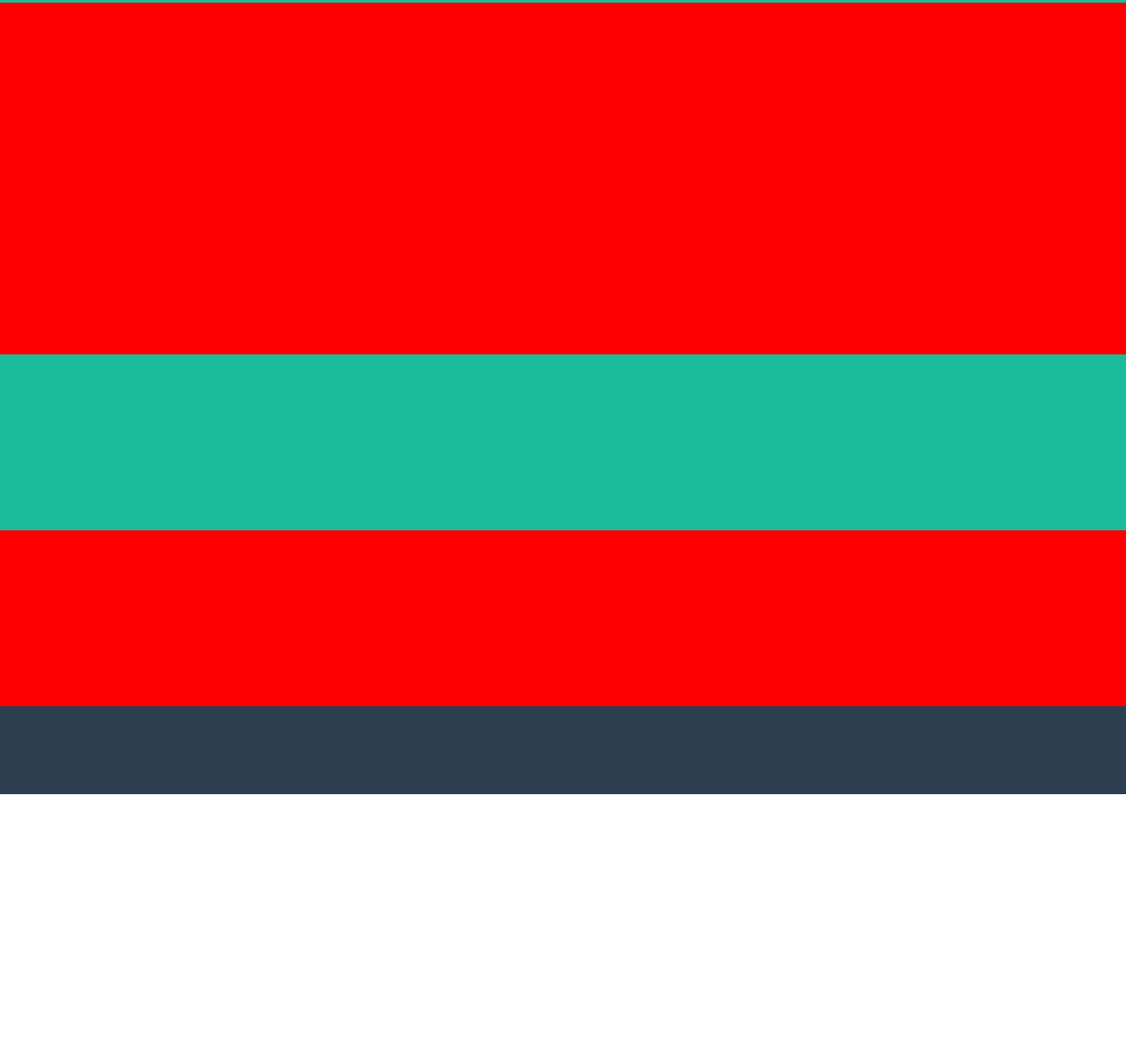
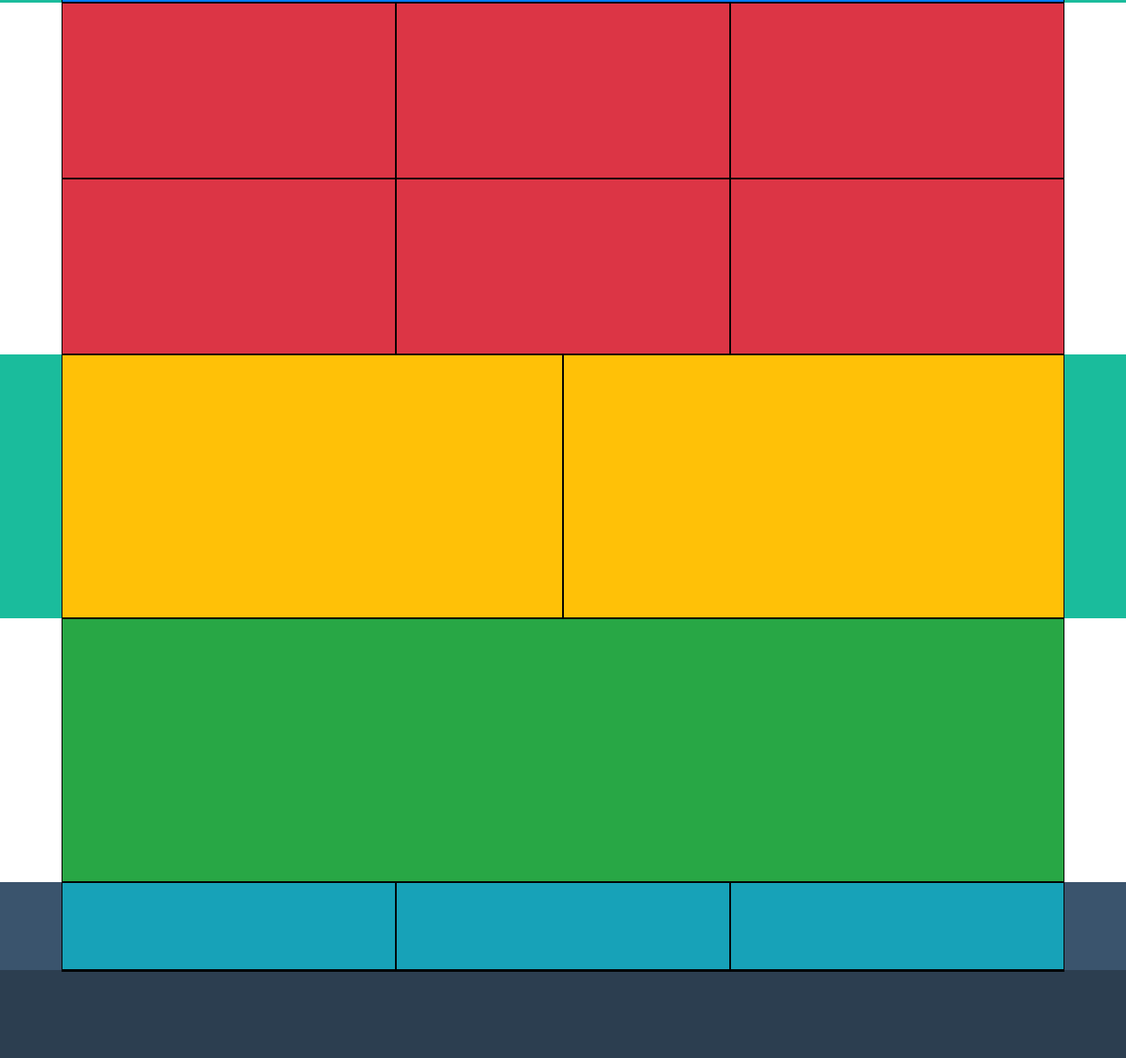
Before and after one commit to Stefania9797/html-css-bootstrap-freelancer, a plain HTML site: page index.html in a window 1280 px wide. Shown: the part 367-1570 px from the top of the page at 88% size. Before the commit the page ends 1270 px from the top, so only its background shows below. Drawn offline with nearby package versions, Linux system fonts and the light colour scheme.

Commit message:
copmlete structure

```diff
--- a/assets/style.css
+++ b/assets/style.css
@@ -8,27 +8,51 @@
 
 /* footer */
 /* footer:#3A546D */
+[class*="col"]{
+    border: 1px solid black;
+}
+.bg_dark{
+    background-color:#2C3E50;
+}
+.bg_green{
+    background-color:#1ABC9C ;
+}
+.bg_blue{
+    background-color: #3A546D;
+}
 nav{
-    background-color:#2C3E50;
+    height: 70px;
+}
+nav .col{
     height: 70px;
 }
 header{
-    background-color:#1ABC9C ;
+    height: 300px;
+}
+header .col{
     height: 300px;
 }
 .portfolio{
-    background-color: red;
     height: 400px;
 }
-.about{
-    background-color:#1ABC9C ;
+.portfolio .row div{
     height: 200px;
 }
-.contact{
-    background-color: red;
+.about{
+    height: 300px;
+}
+.about .col-md-6 , .about .col-lg-6 ,.about-col-sm-12{
+    height: 300px;
+}
+.contact , .contact .col{
+    height: 300px;
+}
+footer{
     height: 200px;
 }
-footer{
-    background-color:#2C3E50;
+.top , .bottom{
     height: 100px;
 }
+.top .row div{
+    height: 100px;
+}
--- a/index.html
+++ b/index.html
@@ -12,20 +12,20 @@
 </head>
 <body>
     <!-- Nav bar -->
-    <nav>
+    <nav class="bg_dark">
         <div class="container">
             <div class="row">
-                <div class="col-lg-3"></div>
-                <div class="col-lg-9"></div>
+                <div class="col bg-secondary"></div>
+                <div class="col bg-secondary"></div>
             </div>
         </div>
     </nav>
     <!-- / Nav bar -->
     <!-- Header -->
-    <header>
+    <header class="bg_green">
         <div class="container">
             <div class="row">
-                <div class="col-lg-12"></div>
+                <div class="col bg-primary"></div>
             </div>
         </div>
     </header>
@@ -34,24 +34,57 @@
     <main>
         <!-- Portfolio -->
         <section class="portfolio">
-
+            <div class="container">
+                <div class="row">
+                    <div class="col-lg-4 bg-danger col-md-6"></div>
+                    <div class="col-lg-4 bg-danger col-md-6"></div>
+                    <div class="col-lg-4 bg-danger col-md-6"></div>
+                    <div class="col-lg-4 bg-danger col-md-6"></div>
+                    <div class="col-lg-4 bg-danger col-md-6"></div>
+                    <div class="col-lg-4 bg-danger col-md-6"></div>
+                </div>
+            </div>
         </section>
         <!-- / Portfolio -->
         <!-- About -->
-        <section class="about">
-
+        <section class="about bg_green">
+            <div class="container">
+                <div class="row">
+                    <div class="col-lg-6 col-md-6 col-sm-12 bg-warning"></div>
+                    <div class="col-lg-6 col-md-6 col-sm-12 bg-warning"></div>
+                </div>
+            </div>
         </section>
         <!-- / About -->
         <!-- Contact me -->
         <section class="contact">
-
+            <div class="container">
+                <div class="row">
+                    <div class="col bg-success"></div>
+                </div>
+            </div>
         </section>
         <!-- / Contact me -->
     </main>
     <!-- / Main section -->
     <!-- Footer -->
     <footer>
-
+        <div class="top bg_blue">
+            <div class="container">
+                <div class="row">
+                    <div class="col-lg-4 col-md-4 col-sm-12 bg-info"></div>
+                    <div class="col-lg-4 col-md-4 col-sm-12 bg-info"></div>
+                    <div class="col-lg-4 col-md-4 col-sm-12 bg-info"></div>
+                </div>
+            </div>
+        </div>
+        <div class="bottom bg_dark">
+            <div class="container">
+                <div class="row">
+                    <div class="col bg-light"></div>
+                </div>
+            </div>
+        </div>
     </footer>
     <!-- / Footer -->
     </body>
```
